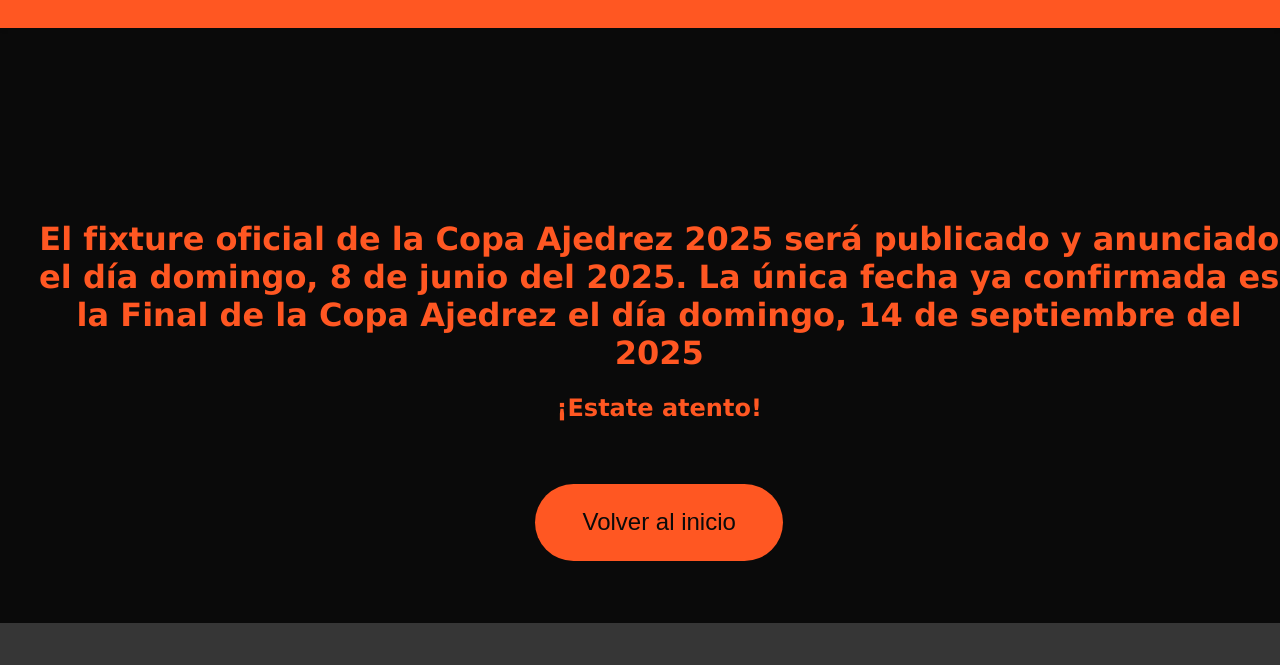
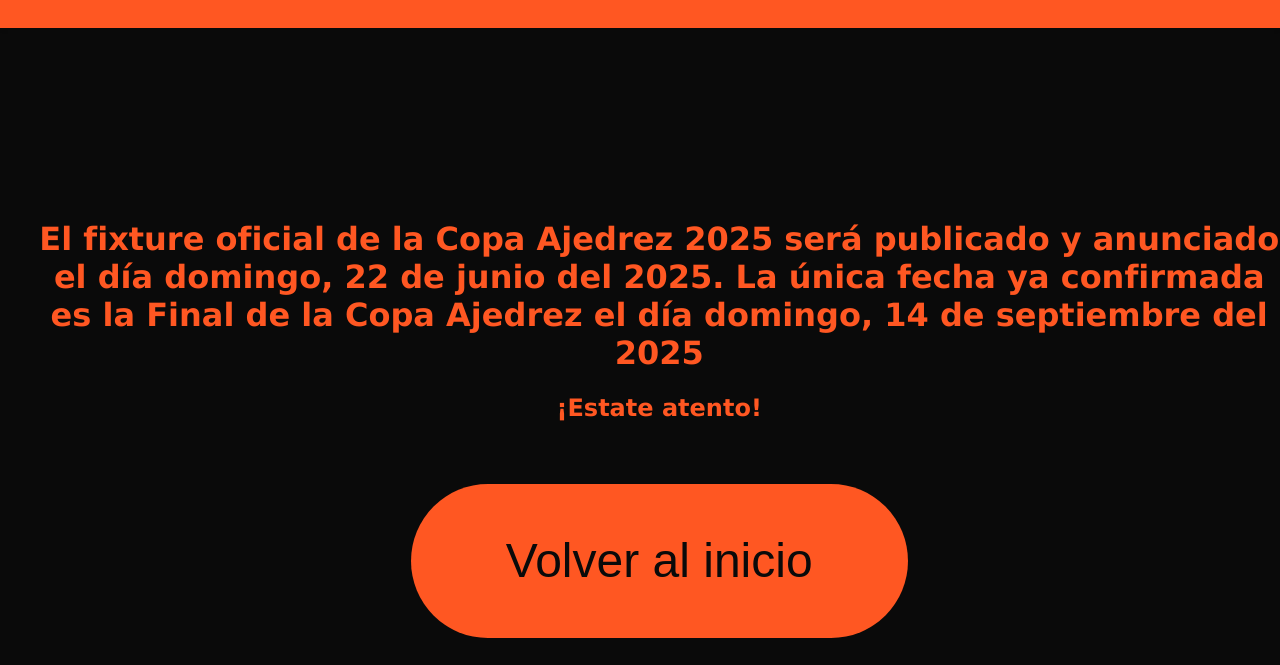
Before and after one commit to david8-coder/Copa-Ajedrez, a plain HTML site: page fixture/index.html in a window 1280 px wide. Shown: the part 135-800 px from the top of the page. Drawn offline with Linux system fonts and the light colour scheme.

Commit message:
Arreglos varios
Arreglo de los botones de redirección y cambio de fecha en la página del fixture.

```diff
--- a/fixture/index.html
+++ b/fixture/index.html
@@ -73,14 +73,18 @@
       margin-left: 3%;
     }
 
-    input {
-      width: 20%;
+    #redirection {
+      text-decoration: none;
+    }
+
+    #redirection input {
+      width: 40%;
       display: block;
       margin: auto;
       margin-top: 5%;
       margin-bottom: 5%;
-      font-size: 150%;
-      padding: 2%;
+      font-size: 300%;
+      padding: 4%;
       border: none;
       border-radius: 100px;
       background: #FF5722;
@@ -88,8 +92,8 @@
       transition: 0.3s ease-in-out;
     }
 
-    input:hover {
-      width: 30%;
+    #redirection input:hover {
+      width: 50%;
       background: #FFA500;
       cursor: pointer;
     }
@@ -171,9 +175,11 @@
   </nav>
 
   <div id="sub_body">
-    <h1 style="text-align: center;">El fixture oficial de la Copa Ajedrez 2025 será publicado y anunciado el día domingo, 8 de junio del 2025. La única fecha ya confirmada es la Final de la Copa Ajedrez el día domingo, 14 de septiembre del 2025</h1>
+    <h1 style="text-align: center;">El fixture oficial de la Copa Ajedrez 2025 será publicado y anunciado el día domingo, 22 de junio del 2025. La única fecha ya confirmada es la Final de la Copa Ajedrez el día domingo, 14 de septiembre del 2025</h1>
     <h2 style="margin-left: 10%; margin-right: 10%; text-align: center;">¡Estate atento!</h2>
-    <input type="button" href="https://david8-coder.github.io/Copa-Ajedrez/" value="Volver al inicio">
+    <a id="redirection" href="https://david8-coder.github.io/Copa-Ajedrez/">
+      <input type="button" value="Volver al inicio">
+    </a>
   </div>
   <footer>
     <h2>Copa Ajedrez 2025</h2>
```
Also changed, not shown: acerca-de/index.html (+13 -7 lines), histórico/index.html (+13 -7 lines), index.html (+9 -3 lines), reclamos/index.html (+13 -7 lines), reglamento/index.html (+13 -7 lines).
